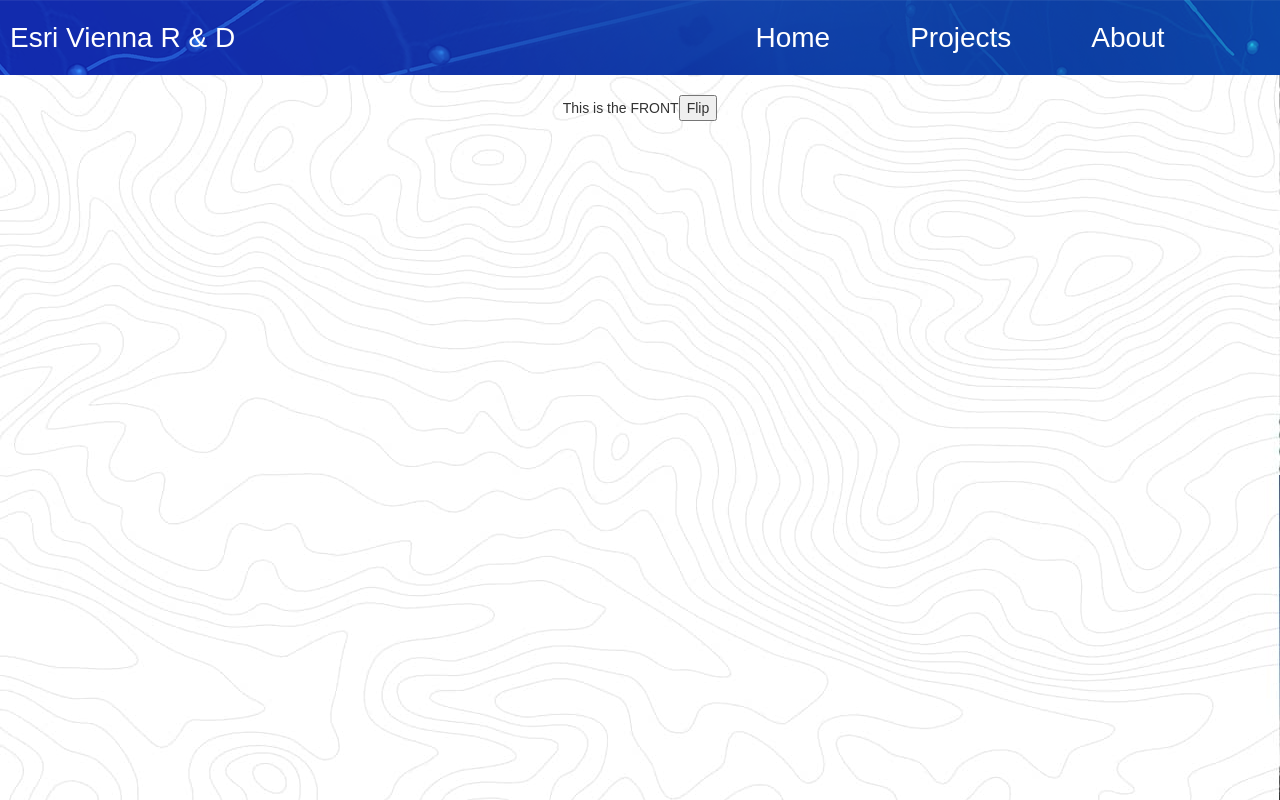
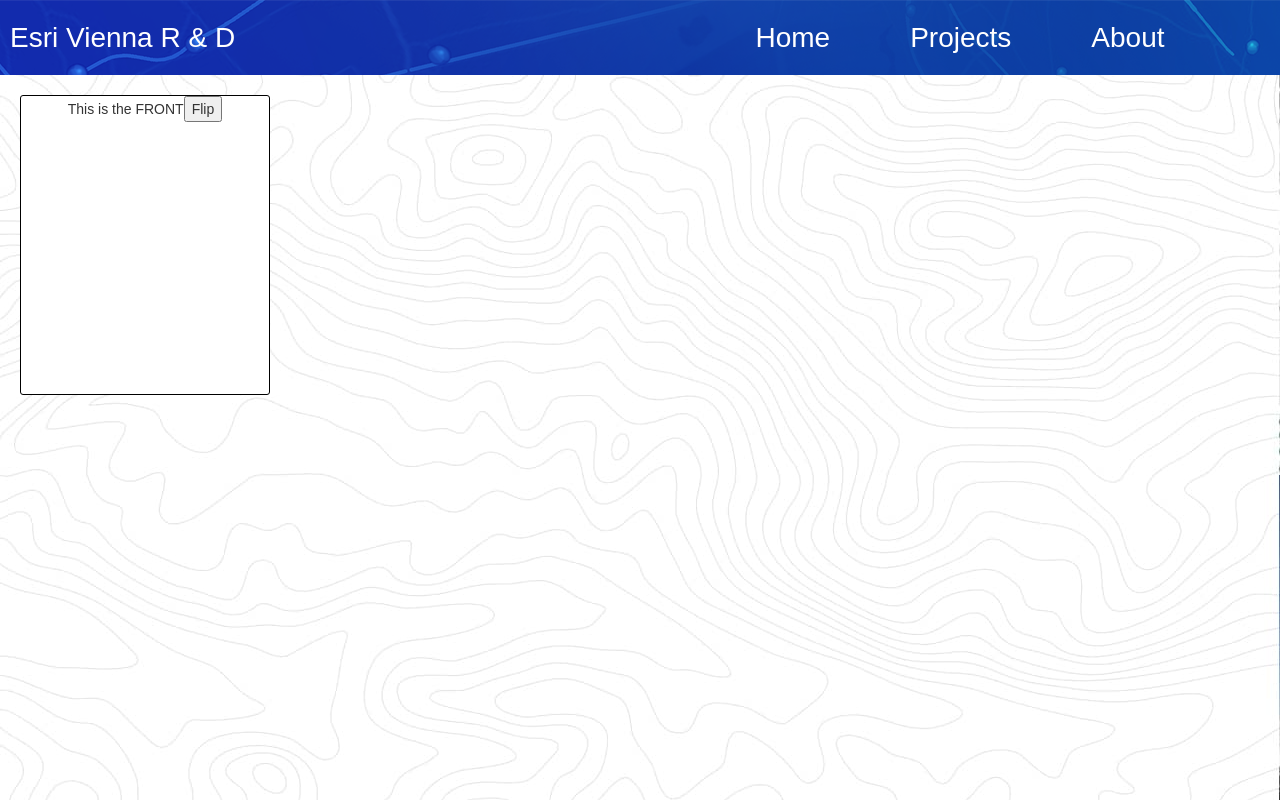
Before and after one commit to tyanthony/idt-website, a React (Create React App) app in the folder website/: page /about in a window 1280 px wide. Shown: the top 800 px of the page. Built offline with nearby package versions, Linux system fonts and the light colour scheme.

Commit message:
add a card to be flipped. contained in a container

```diff
--- a/website/src/About/About.css
+++ b/website/src/About/About.css
@@ -1,3 +1,11 @@
 .flipcard {
   border: 1px solid black;
+  border-radius: 3px;
+  height: 300px;
+  width: 250px;
+  background-color: white;
 }
+
+.flipcard-section {
+  width: 300px;
+}
--- a/website/src/About/About.js
+++ b/website/src/About/About.js
@@ -17,18 +17,19 @@ class About extends Component {
 
   render() {
     return (
-
+      <section className="flipcard-section">
         <ReactCardFlip isFlipped={this.state.isFlipped}>
-        <div key="front">
+          <div key="front" className="flipcard">
             This is the FRONT
             <button onClick={ this.handleClick }>Flip</button>
           </div>
 
-        <div key="back">
+          <div key="back" className="flipcard">
             This is the BACK
             <button onClick={ this.handleClick }>Flip</button>
           </div>
         </ReactCardFlip>
+      </section>
     );
   }
 }
```
Lines whose indentation alone changed are shown as unchanged.
